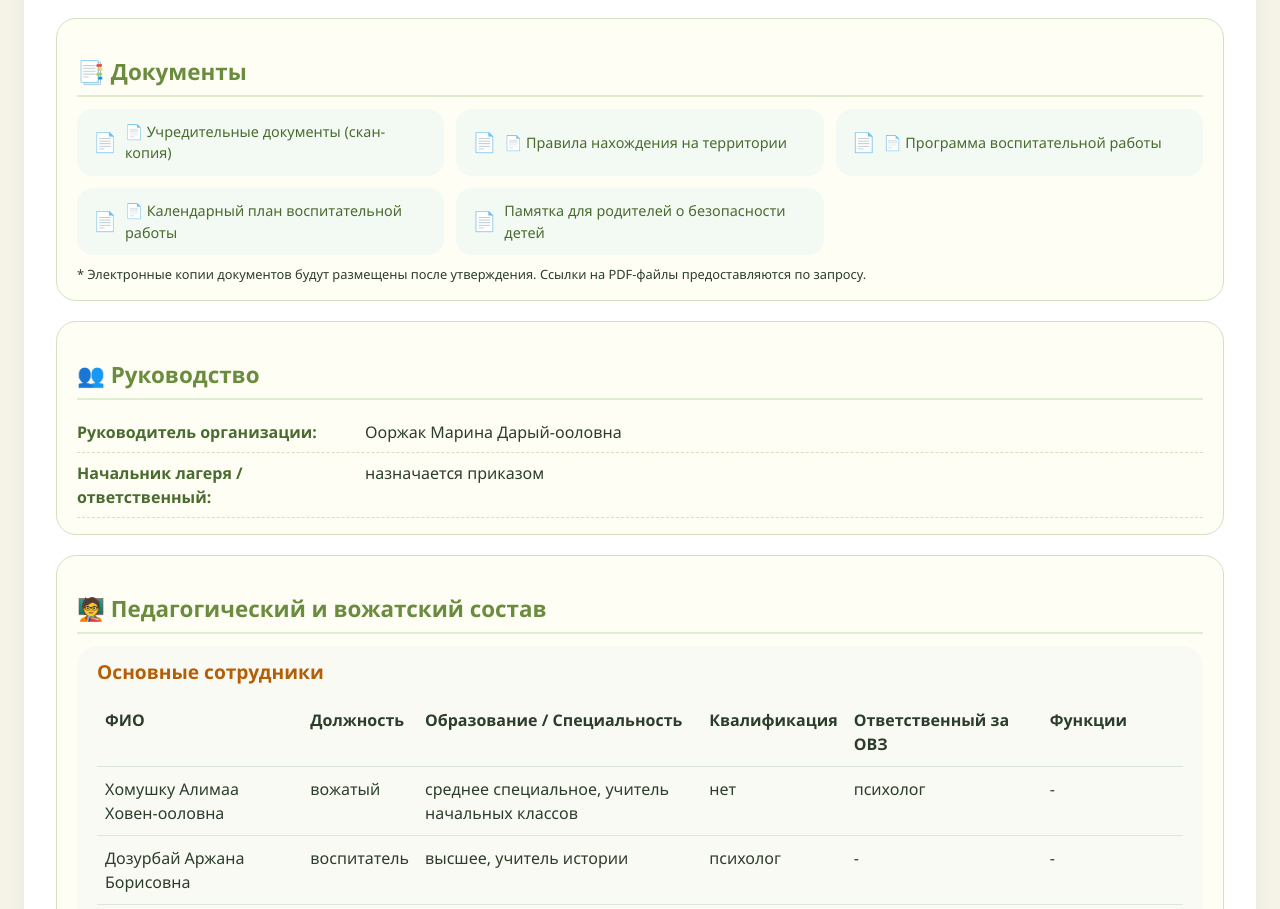
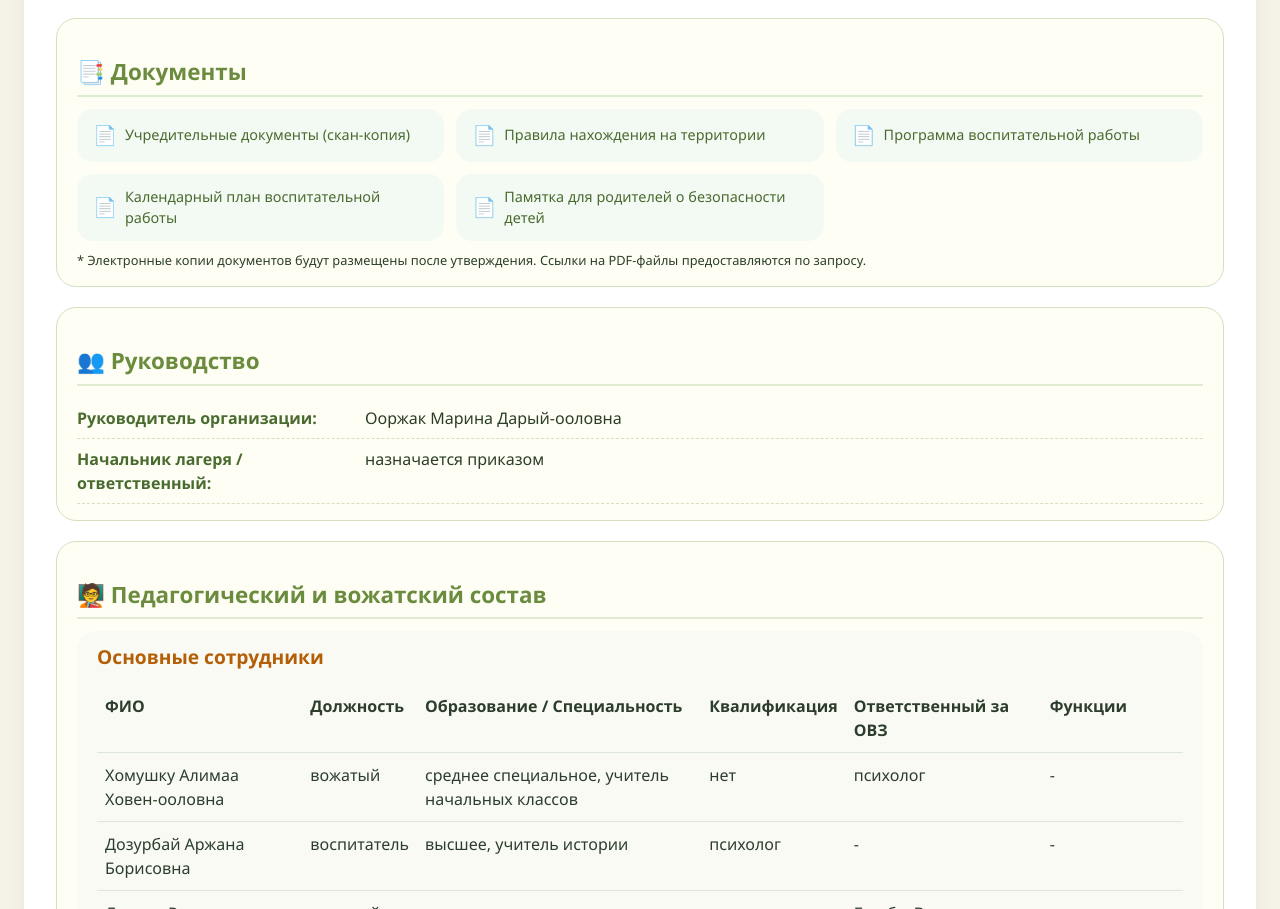
Before and after one commit to Mintrudrt/turantsy_p-h, a plain HTML site: page index.html in a window 1280 px wide. Shown: the part 801-1710 px from the top of the page. Drawn offline with Linux system fonts and the light colour scheme.

Commit message:
Update index.html

```diff
--- a/index.html
+++ b/index.html
@@ -302,10 +302,10 @@
             <div class="info-card">
                 <h3>📑 Документы</h3>
                 <div class="doc-grid">
-                    <a href="#" class="doc-item" target="_blank">📄 Учредительные документы (скан-копия)</a>
-                    <a href="pravila_p-h" class="doc-item" target="_blank">📄 Правила нахождения на территории</a>
-                    <a href="#" class="doc-item" target="_blank">📄 Программа воспитательной работы</a>
-                    <a href="#" class="doc-item" target="_blank">📄 Календарный план воспитательной работы</a>
+                    <a href="#" class="doc-item" target="_blank">Учредительные документы (скан-копия)</a>
+                    <a href="pravila_p-h.pdf" class="doc-item" target="_blank">Правила нахождения на территории</a>
+                    <a href="#" class="doc-item" target="_blank">Программа воспитательной работы</a>
+                    <a href="#" class="doc-item" target="_blank">Календарный план воспитательной работы</a>
                     <a href="pamyatka_rodit.pdf" class="doc-item" target="_blank">Памятка для родителей о безопасности детей</a>
                 </div>
                 <p style="font-size:0.8rem; margin-top:10px;">* Электронные копии документов будут размещены после утверждения. Ссылки на PDF-файлы предоставляются по запросу.</p>
```
